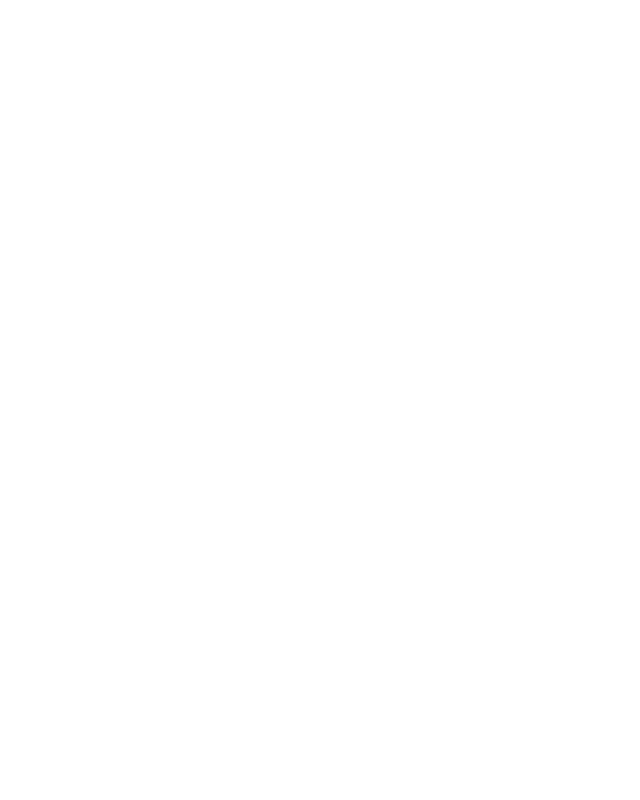
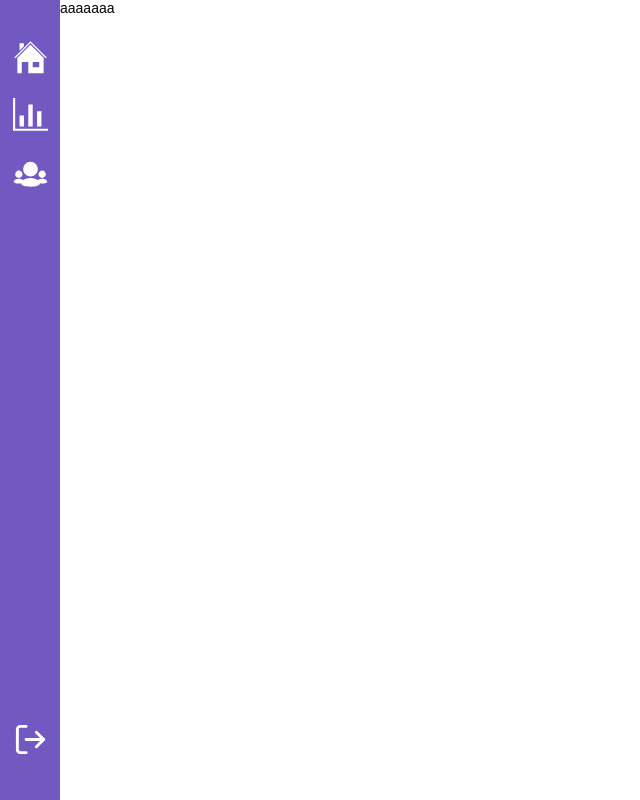
Before and after one commit to GustavoHmbSouza/Web_TrelloSMN, a React (Create React App) app: page /grafico in a window 1280 px wide. Shown: the whole page, without its empty margins (0-640 px from the left). Built offline with nearby package versions, Linux system fonts and the light colour scheme; the HTML template or start-up script is replaced by a standard one.

Commit message:
FRT002-2019 - Menu implementado

```diff
--- a/src/components/Menu/index.js
+++ b/src/components/Menu/index.js
@@ -0,0 +1,37 @@
+import React from 'react';
+import { FiLogOut } from 'react-icons/fi';
+import { TiGroup } from 'react-icons/ti';
+import { GoGraph } from "react-icons/go";
+import { GiHouse } from "react-icons/gi";
+import { Link } from 'react-router-dom';
+import { Menu } from './style';
+
+export default function menu() {
+
+    return (
+        <Menu>
+            <div id="iconesMenu">
+                <Link class="icone"
+                    to={`/`}
+                >
+                    <GiHouse />
+                </Link>
+                <Link class="icone"
+                    to={`/grafico/`}
+                >
+                    <GoGraph />
+                </Link>
+                <Link class="icone"
+                    to={`/`}
+                >
+                    <TiGroup />
+                </Link>
+           </div>
+           <Link class="icone"
+                    to={`/`}
+                >
+                <FiLogOut />
+                </Link>
+        </Menu>
+    );
+}
--- a/src/components/Menu/style.js
+++ b/src/components/Menu/style.js
@@ -0,0 +1,41 @@
+import styled from 'styled-components';
+
+const roxoClaro = 'rgb(113, 89, 193)';
+const verdeAgua = 'rgb(3, 212, 167)';
+
+export const Menu = styled.nav`
+    display: flex;
+    flex-direction: column;
+    background: ${roxoClaro};
+    justify-content: space-between;
+    height: 100vh;
+
+    padding: 40px 5px;
+    svg{
+        font-size: 35px;
+        cursor: pointer;
+        color: White;
+
+        &:hover{
+            color: ${verdeAgua}
+        }
+    }
+
+    #iconesMenu
+    {
+        display: flex;
+        flex-direction: column;
+
+        & + iconesMenu{
+            margin-top: 30px;
+        }
+    }
+
+    .icone{
+        margin: 0 auto;
+
+        & + .icone{
+            margin-top: 20px;
+        }
+    }
+`;
--- /dev/null
+++ b/src/pages/grafico/html.js
@@ -0,0 +1,20 @@
+import React from 'react';
+import Menu from './../../components/Menu'
+import {
+    Main,
+} from './styles';
+
+export default function Html(props) {
+    const {
+        dados,
+    } = props;
+
+    return (
+        <>
+            <Menu />
+            <Main>
+                aaaaaaa
+            </Main>
+        </>
+    );
+}
--- /dev/null
+++ b/src/pages/grafico/index.js
@@ -0,0 +1,32 @@
+import React, { Component } from 'react';
+import Html from './html';
+
+export default class planejamento extends Component {
+    state = {
+        dados: [],
+        loading: false,
+    };
+
+    async componentDidMount() {
+
+        this.setState({
+            loading: true,
+        });
+    }
+
+
+    render() {
+        const { loading } = this.state;
+
+        if (loading) {
+            const { dados } = this.state;
+
+            return (
+                <Html
+                    dados={dados}
+                />
+            );
+        }
+        return <></>;
+    }
+}
--- /dev/null
+++ b/src/pages/grafico/styles.js
@@ -0,0 +1,10 @@
+import styled from 'styled-components';
+
+const roxoClaro = 'rgb(113, 89, 193)';
+const roxoSuperClaro = 'rgb(236, 231, 248)';
+const verdeAgua = 'rgb(3, 212, 167)';
+const boxShadowPadrao = '1px 2px 5px rgba(0, 0, 0, 0.5)';
+
+export const Main = styled.main`
+
+`;
--- a/src/pages/planejamento/html.js
+++ b/src/pages/planejamento/html.js
@@ -1,7 +1,7 @@
 import React from 'react';
 import ItemContainers from './itemContainers';
 import AreaTrabalho from './areaTrabalho';
-
+import Menu from './../../components/Menu'
 import {
     Main,
     ItemLevantamento,
@@ -21,6 +21,7 @@
 
     return (
         <>
+            <Menu />
             <Main>
                 <header id="cabecalho">Planejamento</header>
                 <ul>
@@ -55,6 +56,7 @@
                         Fix
                     </ItemFix>
                 </ul>
+                <div id="conteudo">
                     <section id="colunas">
                         <section className="coluna">
                             <h1 className="tituloColuna">Atenção!</h1>
@@ -170,7 +172,7 @@
                                     )}
                             </>
                         </section>
-
+                    </section>
                     {dados.atencao.sol.map(dado =>
                         dado.Id === idCardSelecionado ? (
                             <AreaTrabalho dado={dado} />
@@ -234,7 +236,7 @@
                                 ''
                             )
                     )}
-                </section>
+                </div>
             </Main>
         </>
     );
--- a/src/pages/planejamento/index.js
+++ b/src/pages/planejamento/index.js
@@ -27,6 +27,37 @@
 
     alteraValorBotao = param => {
         const { ItemMenu } = this.state;
+
+        if ((ItemMenu.ItemLevantamentoEnabled &&
+            !ItemMenu.ItemRequerimentosEnabled &&
+            !ItemMenu.ItemSolicitacoesEnabled &&
+            !ItemMenu.ItemFixEnabled && param == 1) ||
+
+            (!ItemMenu.ItemLevantamentoEnabled &&
+                ItemMenu.ItemRequerimentosEnabled &&
+                !ItemMenu.ItemSolicitacoesEnabled &&
+                !ItemMenu.ItemFixEnabled && param == 1) ||
+
+            (!ItemMenu.ItemLevantamentoEnabled &&
+                !ItemMenu.ItemRequerimentosEnabled &&
+                ItemMenu.ItemSolicitacoesEnabled &&
+                !ItemMenu.ItemFixEnabled && param == 3) ||
+
+            (!ItemMenu.ItemLevantamentoEnabled &&
+                !ItemMenu.ItemRequerimentosEnabled &&
+                !ItemMenu.ItemSolicitacoesEnabled &&
+                ItemMenu.ItemFixEnabled && param == 4)
+        ) {
+            this.setState({
+                ItemMenu: {
+                    ItemLevantamentoEnabled: true,
+                    ItemRequerimentosEnabled: true,
+                    ItemSolicitacoesEnabled: true,
+                    ItemFixEnabled: true,
+                },
+            });
+            return;
+        }
 
         if (param === 1) {
             if (
--- a/src/pages/planejamento/styles.js
+++ b/src/pages/planejamento/styles.js
@@ -9,7 +9,8 @@
 
 export const Main = styled.main`
     max-width: 1400px;
-    margin: 50px auto;
+    margin: 50px 50px;
+
     ul {
         display: flex;
         justify-content: space-between;
@@ -35,6 +36,11 @@
             user-select: none;
         }
     }
+
+    #conteudo
+    {
+        display: grid;
+        grid-template-columns: minmax(600px, 3fr) minmax(500px, 1fr);
 
         #colunas {
             margin-top: 30px;
@@ -98,12 +104,14 @@
                 text-align: center;
                 color: ${roxoClaro};
             }
+        }
 
         #areaTrabalho {
             width: 500px;
             border: 1px solid ${roxoClaro};
             background-color: ${roxoSuperClaro};
             border-radius: 5px;
+            max-height: 600px;
 
             #descrAreaTrabalho {
                 margin: 25px 0px 25px 50px;
--- a/src/routes.js
+++ b/src/routes.js
@@ -2,12 +2,14 @@
 import { BrowserRouter, Switch, Route } from 'react-router-dom';
 
 import main from './pages/planejamento';
+import grafico from './pages/grafico';
 
 export default function Routes() {
     return (
         <BrowserRouter>
             <Switch>
                 <Route path="/" exact component={main} />
+                <Route path="/grafico" exact component={grafico} />
             </Switch>
         </BrowserRouter>
     );
--- a/src/styles/global.js
+++ b/src/styles/global.js
@@ -32,6 +32,9 @@
     }
 
     #root{
+        display: grid;
+        grid-template-columns: 60px minmax(100px, 1400px);
+
         #cabecalho{
             font-size: 25px;
             color: ${roxoClaro};
```
Also changed, not shown: 1 other file (tests, documents, lock files or other folders). Lines whose indentation alone changed are shown as unchanged.
